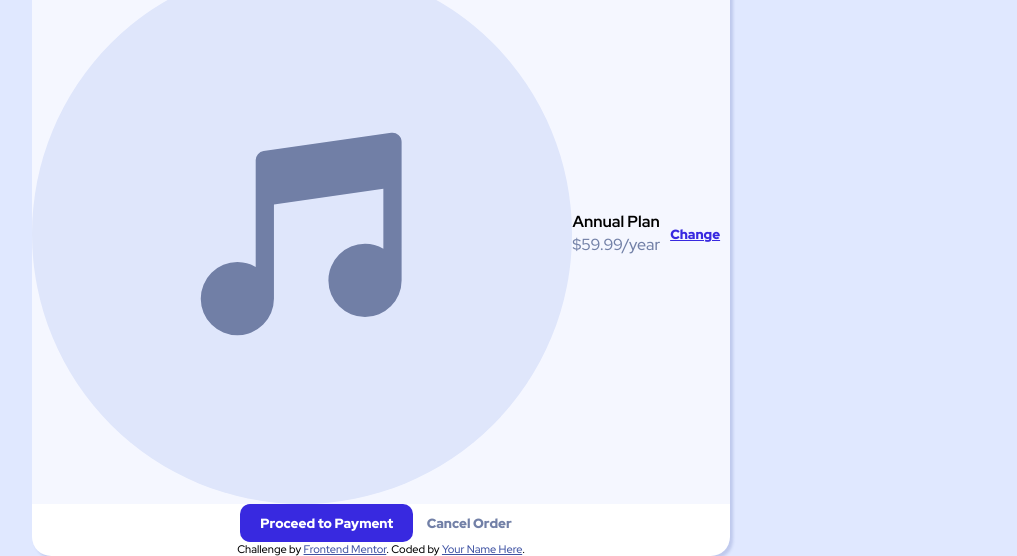
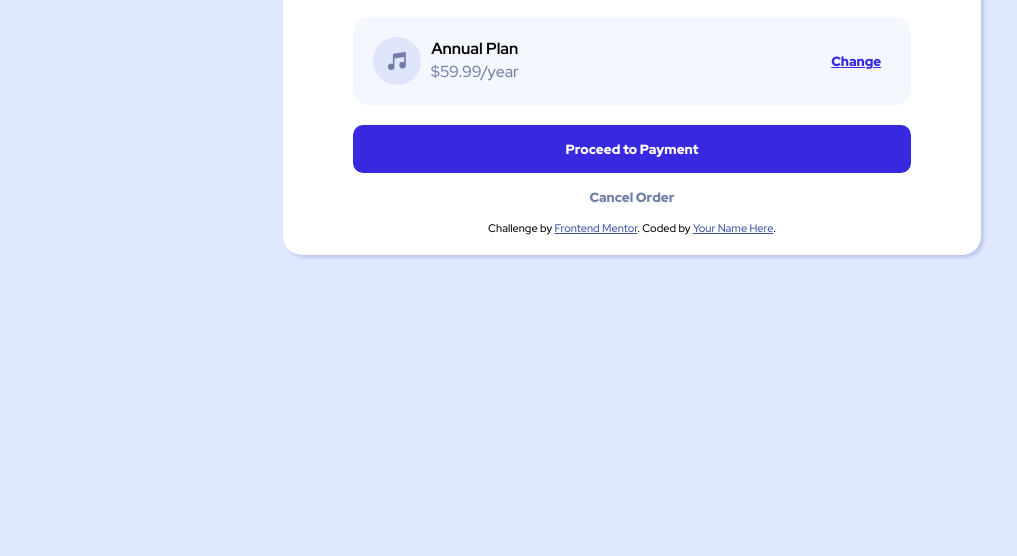
Before and after one commit to crisboxing11/Order-summary-component-challenge, a plain HTML site: page index.html in a window 1280 px wide. Shown: the part 491-1047 px from the top of the page, without its empty margins (8-1025 px from the left). After the commit the page ends 800 px from the top, so only its background shows below. Drawn offline with Linux system fonts and the light colour scheme.

Commit message:
adding centering

```diff
--- a/index.html
+++ b/index.html
@@ -19,17 +19,20 @@
   <div class="bgr"></div>
 <div class="container">
   <div class="picture">
-    <img src="./images/illustration-hero.svg" alt="">
+    <img src="./images/illustration-hero.svg" alt="hero image" class="top-image">
   </div>
   <h1>Order Summary</h1>
 <p> You can now listen to millions of songs, audiobooks, and podcasts on any
   device anywhere you like!</p>
 
 <div class="plan">
-  <img src="./images/icon-music.svg" alt="">
   <article>
-  <h4> Annual Plan</h4>
-  <p>$59.99/year</p>
+    <img src="./images/icon-music.svg" alt="">
+    <div>
+      <h4> Annual Plan</h4>
+      <p>$59.99/year</p>
+    </div>
+
   </article>
  <button class="btn btn-change">Change</button>
 </div>
--- a/style.css
+++ b/style.css
@@ -21,6 +21,11 @@
       background-color: var(--pale-blue);
       padding: 1.25rem;
       text-align: center;
+      display: flex;
+      flex-direction: column;
+      align-items: center;
+      justify-content: center;
+      min-height: 100vh;
   }
 
   .bgr{
@@ -47,22 +52,47 @@
       position: absolute;
       background-color: #fff;
       margin: 20px;
+      padding-bottom: 20px;
       border-radius: 1.2rem;
       box-shadow: 3px 3px 3px hsl(228, 45%,44%, 0.2)
   }
 
-  .container img {
+  .container h1 {
+      margin: 10px 0
+  }
+
+  .container .top-image {
       width: 100%;
-      border-top-left-radius: 1.2rem;
-      border-top-right-radius: 1.2rem
+      border-radius: 1.2rem 1.2rem 0 0
 
   }
 
   .container .plan {
+    background-color: var(--Very-pale-blue);
+    padding: 20px;
+     border-radius: 1rem;
+      margin: 20px auto;
+      width: 80%;
       display: flex;
       align-items: center;
       justify-content: space-between;
+  }
 
+  .container .plan article {
+      display: flex;
+      align-items: center;
+      justify-content: center;
+  }
+
+  .container .plan article img {
+      margin-right: 10px;
+  }
+
+  .container .pay {
+      display: flex;
+      flex-direction: column;
+      align-items: center;
+      justify-content: center;
   }
 
   h1 {
@@ -72,10 +102,6 @@
   p {
       color: var(--Desaturated-blue);
       line-height: 1.6;
-  }
-
-  .plan {
-      background-color: var(--Very-pale-blue);
   }
 
   .btn {
@@ -97,7 +123,9 @@
   .btn-primary {
       background-color: var(--Bright-blue);
       color: #fff;
-      padding: 10px 20px
+      width: 80%;
+      padding: 15px;
+      margin-bottom: 10px
   }
 
   .btn-primary:hover, .btn-change:hover {
@@ -108,6 +136,7 @@
   .btn-secondary {
       background-color: transparent;
       color: var(--Desaturated-blue);
+      margin-bottom: 10px
   }
 
   .btn-secondary:hover{
```
